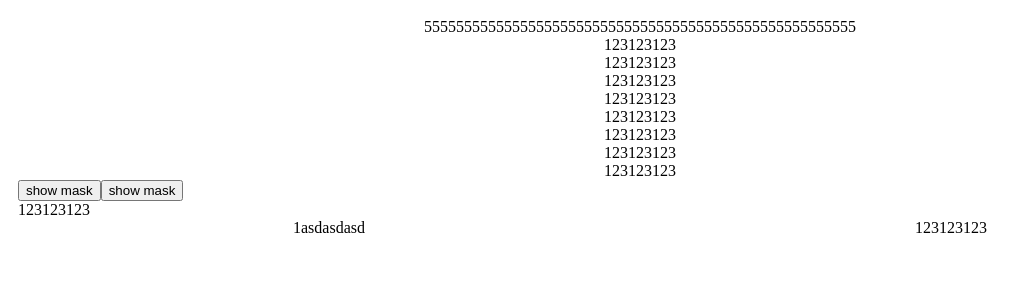
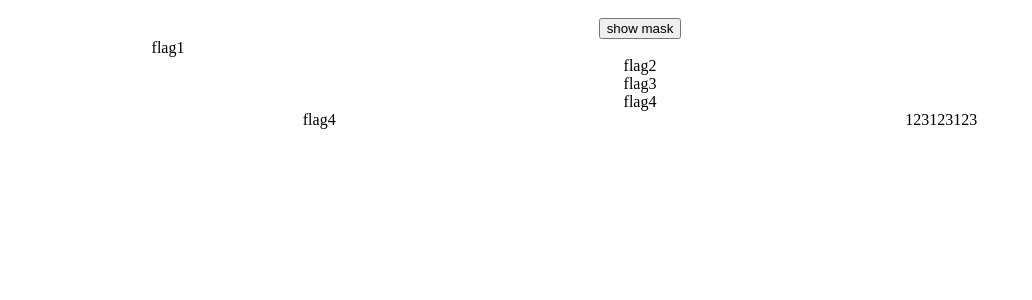
Before and after one commit to JSeasy/step-vue, a Vue app: page / in a window 1280 px wide. Shown: the top 300 px of the page, without its empty margins (0-1032 px from the left). Built offline with nearby package versions, Linux system fonts and the light colour scheme.

Commit message:
style: 🌈 更新package.json

```diff
--- a/package.json
+++ b/package.json
@@ -1,14 +1,14 @@
 {
-  "name": "init",
+  "name": "step-vue",
   "private": true,
-  "version": "0.0.0",
+  "main": "src/components/index.vue",
+  "version": "1.0.0",
   "scripts": {
     "dev": "vite",
     "build": "vue-tsc --noEmit && vite build",
     "preview": "vite preview"
   },
   "dependencies": {
-    "fabric": "^5.2.1",
     "vue": "^3.2.25"
   },
   "devDependencies": {
--- a/src/App.vue
+++ b/src/App.vue
@@ -4,19 +4,12 @@ import { ref } from "vue";
 import DriveVue from "./components/drive-vue/index.vue";
 const visible = ref(false);
 const visible2 = ref(false);
-const setVisible = (value: boolean) => {
-  visible.value = value;
-};
-const pre = () => {
-  console.log("pre");
-};
-const next = () => {
-  console.log("next");
-};
 </script>
 
 <template>
   <div style="text-align: center">
+    <button @click="visible = true">show mask</button>
+
     <DriveVue
       :visible="visible"
       arrow="bottom"
@@ -26,46 +19,27 @@ const next = () => {
         visible = false;
       "
     >
-      <div>555555555555555555555555555555555555555555555555555555</div>
+      <div style="width: 300px">flag1</div>
       <template #ctx>
-        <div style="width: 200px; height: 300px">123123</div>
+        <div style="width: 200px; height: 300px">do something</div>
       </template>
     </DriveVue>
-    <!-- <DriveVue
+
+    <div>flag2</div>
+    <div>flag3</div>
+    <div>flag4</div>
+  </div>
+
+  <div style="display: flex; justify-content: space-around">
+    <DriveVue
       :visible="visible2"
       arrow="bottom"
       @pre="(visible2 = false), (visible = true)"
       @next="visible2 = false"
     >
-      <div style="width: 500px">1asdasdasd</div>
+      <div>flag4</div>
       <template #ctx>
-        <div style="width: 200px; height: 300px">123123</div>
-      </template>
-    </DriveVue> -->
-    <div>123123123</div>
-    <div>123123123</div>
-    <div>123123123</div>
-    <div>123123123</div>
-    <div>123123123</div>
-    <div>123123123</div>
-    <div>123123123</div>
-    <div>123123123</div>
-  </div>
-
-  <button @click="visible = true">show mask</button>
-  <button @click="visible2 = true">show mask</button>
-  <div>123123123</div>
-
-  <div style="display: flex; justify-content: space-around">
-    <DriveVue
-      :visible="visible2"
-      arrow="top"
-      @pre="(visible2 = false), (visible = true)"
-      @next="visible2 = false"
-    >
-      <div>1asdasdasd</div>
-      <template #ctx>
-        <div style="width: 200px; height: 300px">123123</div>
+        <div style="width: 200px; height: 300px">do something</div>
       </template>
     </DriveVue>
     <div>123123123</div>
--- a/src/components/drive-vue/components/step-vue-mask/index.vue
+++ b/src/components/drive-vue/components/step-vue-mask/index.vue
@@ -34,7 +34,6 @@ const { positionInfo } = defineProps<{
     background: white;
     position: absolute;
     border-radius: 5px;
-    transition: all 0.3s;
     animation: scale 0.3s ease-in-out;
   }
 }
```
